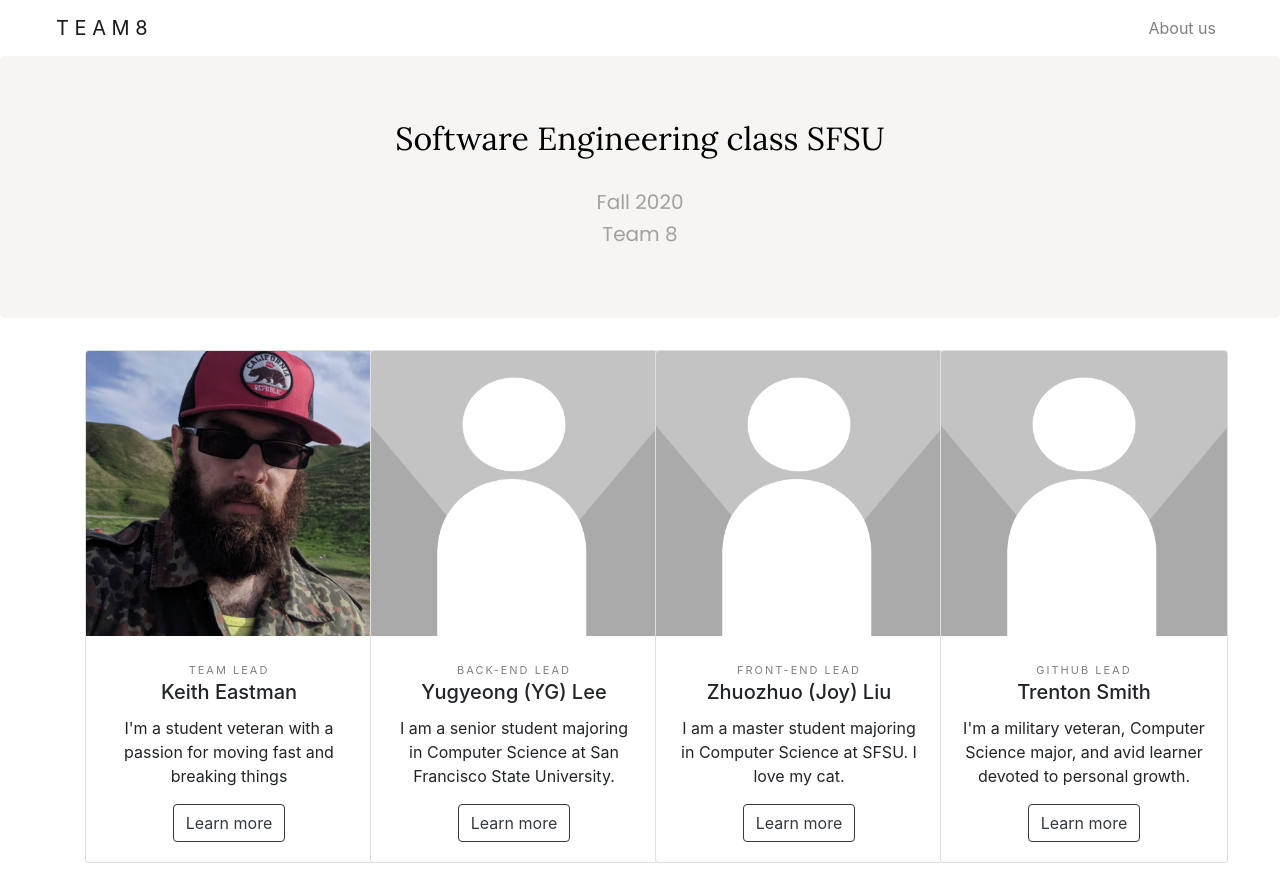
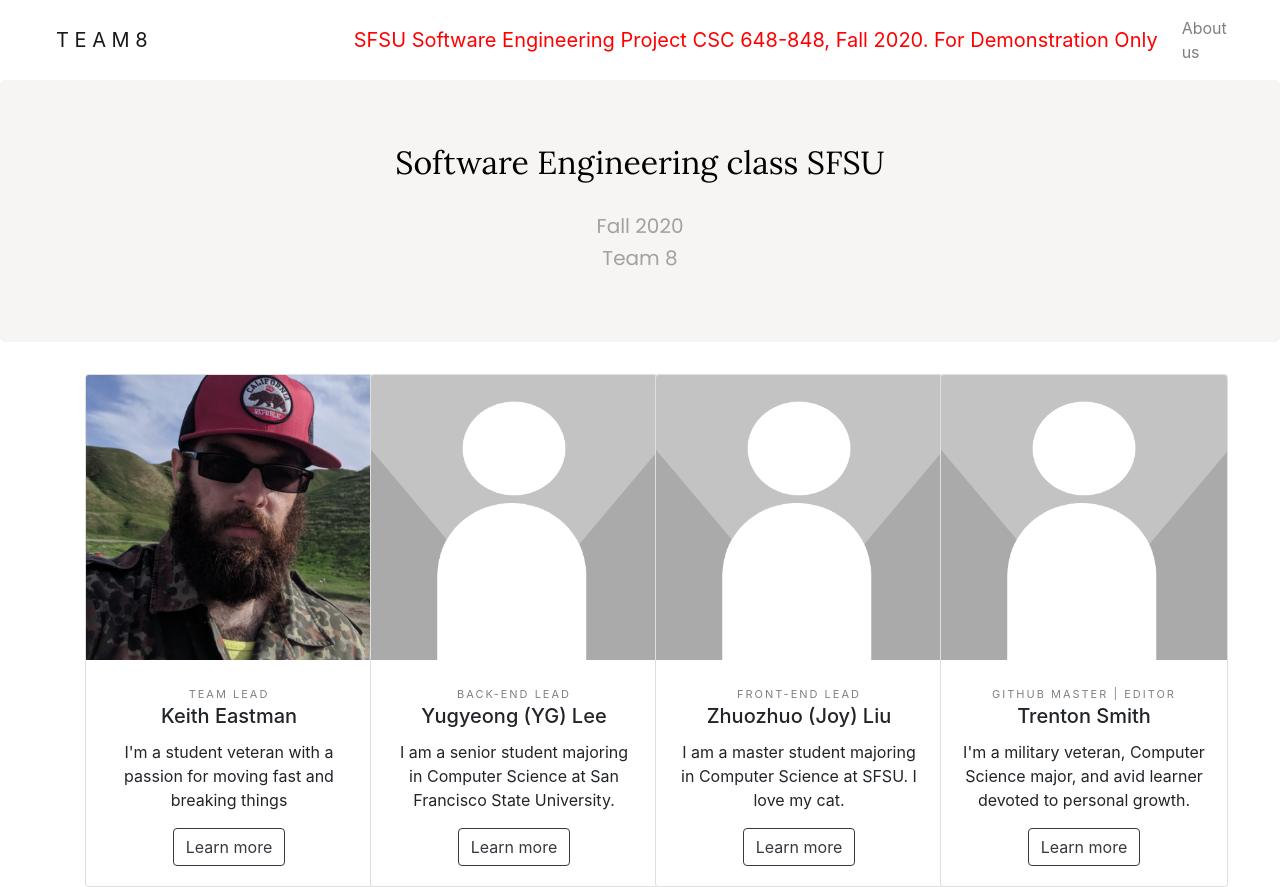
Before and after one commit to YGLEE1993/GatorGoods, a React (Create React App) app in the folder application/client/: page /about in a window 1280 px wide. Before the commit the page ends 863 px from the top, so only its background shows below. Built offline with nearby package versions, Linux system fonts and the light colour scheme.

Commit message:
Updated banner to include req text, uploaded M1 pdf

```diff
--- a/application/client/src/Components/pages/About/About.js
+++ b/application/client/src/Components/pages/About/About.js
@@ -34,7 +34,7 @@ export default function About() {
       url: "/about/joy",
     },
     {
-      role: "Github Lead",
+      role: "Github Master | Editor",
       name: "Trenton Smith",
       img: placeholder,
       description:
--- a/application/client/src/Components/pages/About/Individual/Joy.js
+++ b/application/client/src/Components/pages/About/Individual/Joy.js
@@ -16,7 +16,11 @@ export default function Joy() {
             <h3>Hi, I am Joy, nice to meet you!</h3>
             <br />
             <p>
-            I graduated with a Master's degree in Education at the University of Pennsylvania. Before that, I studied psychology at Tsinghua University in China. This is my 6th year here in the U.S. Now my major is CS and this is my first semester. My skills lie in UX research, design, and front-end programming (still learning!). I'm interested in playing board-game, solving math puzzles, shooting videos about my cat, and Chinese watercolor painting.
+            I graduated with a Master's degree in Education at the University of Pennsylvania. Before that, I
+              studied psychology at Tsinghua University in China. This is my 6th year here in the U.S. Now my
+              major is CS and this is my first semester. My skills lie in UX research, design, and front-end
+              programming (still learning!). I'm interested in playing board-game, solving math puzzles,
+              shooting videos about my cat, and Chinese watercolor painting.
             </p>
           </Col>
           <Button
--- a/application/client/src/Components/pages/Navigation/Navigation.js
+++ b/application/client/src/Components/pages/Navigation/Navigation.js
@@ -7,6 +7,7 @@ export default function Navigation() {
     <div>
       <Navbar className="navigation-bar">
         <Navbar.Brand style={{marginLeft: '40px'}} href="/">T E A M 8</Navbar.Brand>
+        <Navbar.Brand style={{marginLeft: '190px', color: 'red'}}>SFSU Software Engineering Project CSC 648-848, Fall 2020. For Demonstration Only</Navbar.Brand>
         <Nav className="ml-auto">
         <Nav.Link  style={{marginRight: '40px'}} href="/about">
           About us
```
Also changed, not shown: 1 other file (tests, documents, lock files or other folders).
